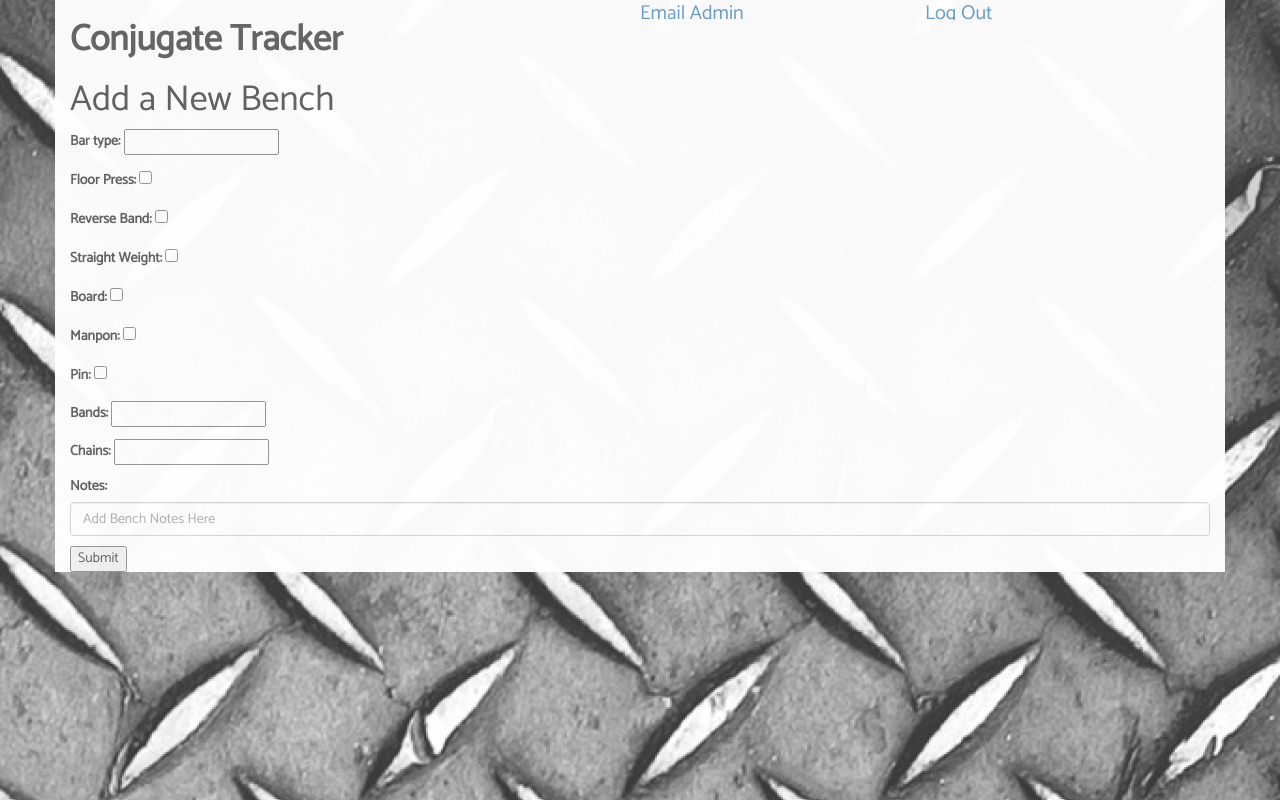
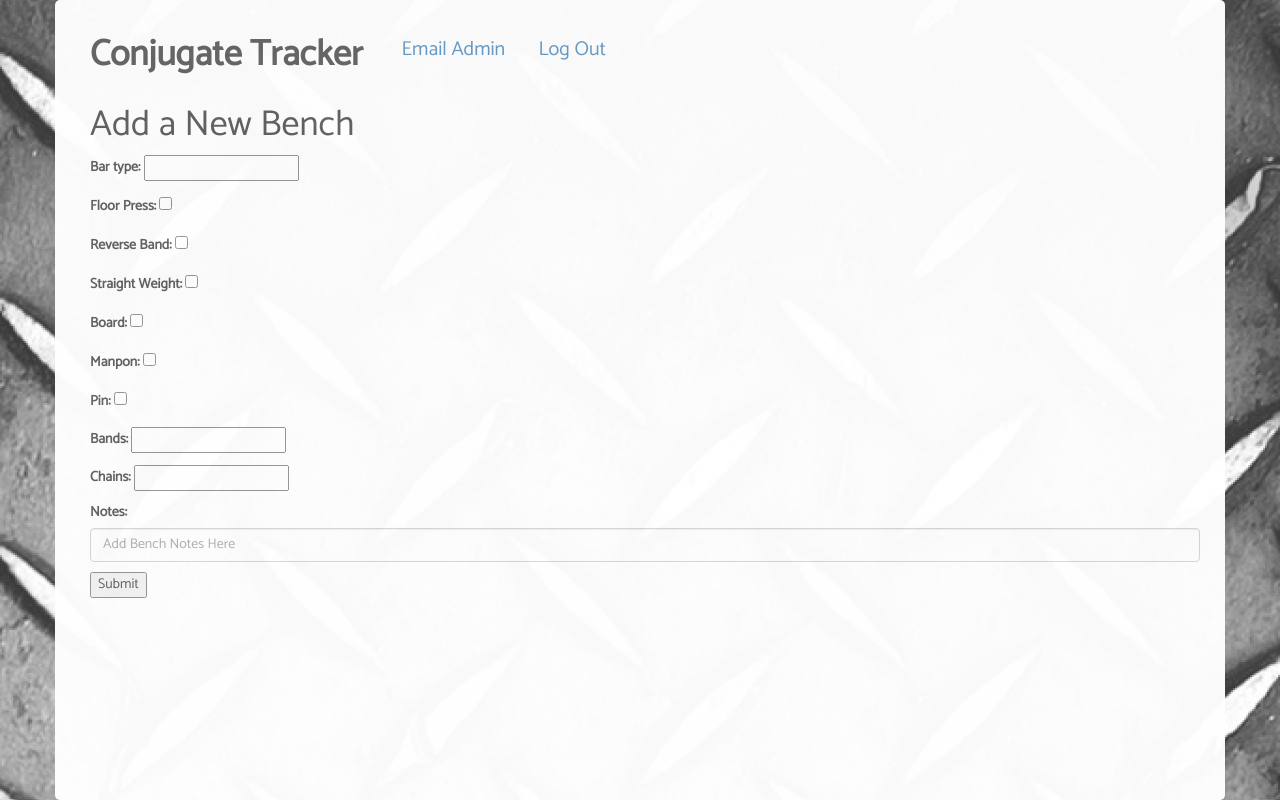
Before and after one commit to StrongAndClumsy/ConjugateTracker, a Django app: a page that uses tracker/templates/tracker/base.html in a window 1280 px wide. Run offline with Django 3.2, Linux system fonts and the light colour scheme; some libraries are stand-ins or nearby versions.

Commit message:
Minor styling changes

```diff
--- a/tracker/static/css/style.css
+++ b/tracker/static/css/style.css
@@ -13,18 +13,37 @@ body {
 	font-family: 'Passion One', cursive;
 }
 
+.jumbotron {
+	padding-top:10px !important;
+	padding-bottom:10px !important;
+}
+
 div {
 	font-family: 'Catamaran', sans-serif;
 	background:white;
 	opacity:0.97;
 }
-
+.container {
+	border-radius:5px;
+	padding: 15px 25px 25px 35px !important;
+	height:100vh;
+}
 .header {
 	height: 60px;
 	width: 50%;
 	top: 0;
 	float: right;
 
+}
+.masthead {
+	height:70px;
+	line-height:70px;
+	text-align:center;
+	width:100%;
+}
+
+.masthead a {
+	margin: 0 15px 0px 15px;
 }
 
 .header_inner {
--- a/tracker/templates/tracker/base.html
+++ b/tracker/templates/tracker/base.html
@@ -15,17 +15,13 @@
 	<div class="bodyimage">
 		<div class="container">
 			<div class="header">
-				<div class="header_inner" style="float:left">
-					<a class="header_text" href="">Email Admin</a>
-				</div>
-				<div class="header_inner" style="float:right">
-					<a class="header_text" href="">Log Out</a>
-				</div>
 			</div>
       <div class="masthead">
 
 
-        <h1 style="font-weight:bold">Conjugate Tracker</h1>
+        <h1 style="font-weight:bold; float:left">Conjugate Tracker</h1>
+			<a class="header_text" href="mailto:admin@">Email Admin</a>
+			<a class="header_text" href="/logout">Log Out</a>
         <!--<nav>
           <ul class="nav nav-justified">
             <li class="active"><a href="#">Home</a></li>
```
